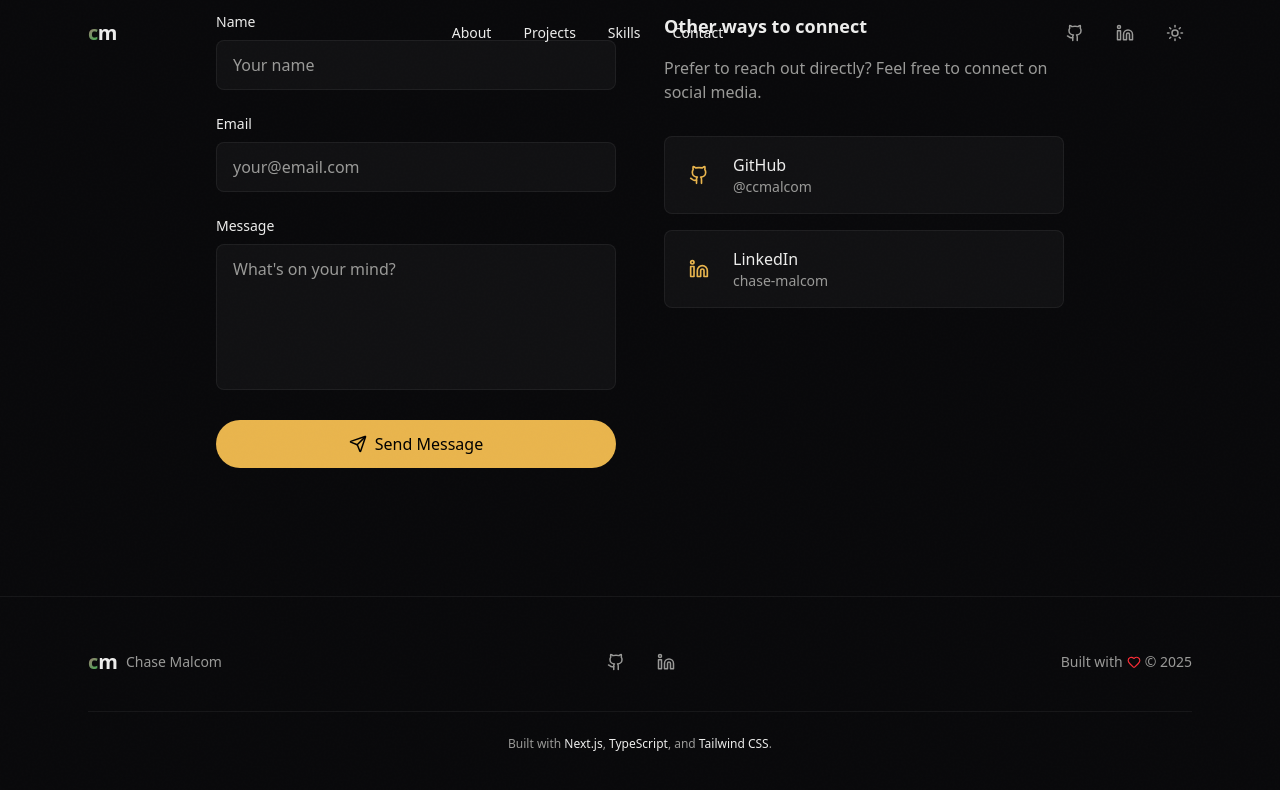
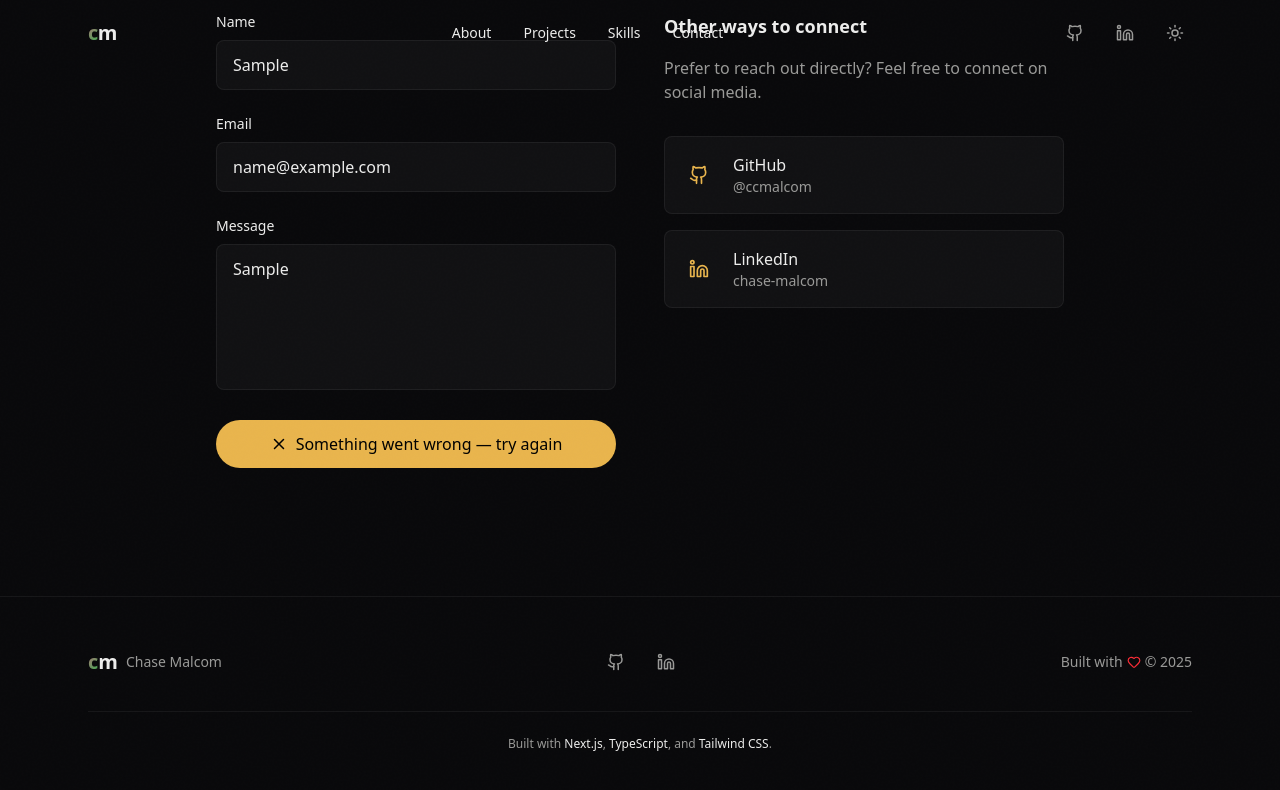
Before and after one commit to ccmalcom/portfolio, a Next.js app: page / in a window 1280 px wide. Both pictures are taken after typing "Sample", "name@example.com", "Sample" into the empty fields and a click on the button "Send Message". Shown: the part 4754-5544 px from the top of the page. Built offline with nearby package versions, Linux system fonts and the light colour scheme.

Commit message:
claude code review

```diff
--- a/next.config.ts
+++ b/next.config.ts
@@ -2,17 +2,8 @@ import type { NextConfig } from "next";
 
 const nextConfig: NextConfig = {
   images: {
-    // Allow placeholder images during development
-    remotePatterns: [
-      {
-        protocol: "https",
-        hostname: "**",
-      },
-    ],
-    // Optimize images
     formats: ["image/avif", "image/webp"],
   },
-  // Enable React strict mode for better development
   reactStrictMode: true,
 };
 
--- a/src/app/globals.css
+++ b/src/app/globals.css
@@ -198,7 +198,7 @@ body {
 }
 
 .dark::-webkit-scrollbar-thumb:hover {
-  background: #2a2a2a;
+  background: var(--background-tertiary);
 }
 
 /* Selection styling */
@@ -241,7 +241,7 @@ body {
   -webkit-background-clip: text;
   -webkit-text-fill-color: transparent;
   background-clip: text;
-  animation: gradient-shift 6s ease-in-out infinite;
+  animation: var(--animate-gradient-shift);
 }
 
 /* Glow effect for cards */
--- a/src/components/Contact.tsx
+++ b/src/components/Contact.tsx
@@ -2,7 +2,7 @@
 
 import { motion, useInView } from "framer-motion";
 import { useRef, useState } from "react";
-import { Send, Github, Linkedin, Mail, Loader2, CheckCircle } from "lucide-react";
+import { Send, Github, Linkedin, Loader2, CheckCircle, X } from "lucide-react";
 import { socialLinks } from "@/data/portfolio";
 
 export function Contact() {
@@ -38,12 +38,9 @@ export function Contact() {
       } else {
         throw new Error("Form submission failed");
       }
-    } catch {
-
-      // For demo purposes, show success after delay
-      await new Promise((resolve) => setTimeout(resolve, 1500));
+    } catch (error) {
+      console.error(error);
       setStatus("error");
-      setFormState({ name: "", email: "", message: "" });
     }
   };
 
@@ -154,6 +151,11 @@ export function Contact() {
                     <CheckCircle size={18} />
                     Message Sent!
                   </>
+                ) : status === "error" ? (
+                  <>
+                    <X size={18} />
+                    Something went wrong — try again
+                  </>
                 ) : (
                   <>
                     <Send size={18} />
--- a/src/components/Footer.tsx
+++ b/src/components/Footer.tsx
@@ -1,6 +1,6 @@
 "use client";
 
-import { Github, Linkedin, Mail, Heart } from "lucide-react";
+import { Github, Linkedin, Heart } from "lucide-react";
 import { socialLinks } from "@/data/portfolio";
 
 export function Footer() {
--- a/src/components/Hero.tsx
+++ b/src/components/Hero.tsx
@@ -14,7 +14,6 @@ export function Hero() {
       {/* Background gradient */}
       <div className="absolute inset-0 bg-gradient-radial from-accent/5 via-transparent to-transparent" />
 
-      {/* Floating decorative elements */}
       {/* Floating decorative elements */}
       <motion.div
         className="absolute top-1/4 left-[15%] w-4 h-4 rounded-full bg-spot-blue"
--- a/src/components/Navigation.tsx
+++ b/src/components/Navigation.tsx
@@ -200,6 +200,7 @@ export function Navigation() {
 									href={socialLinks.github}
 									target="_blank"
 									rel="noopener noreferrer"
+									aria-label="GitHub"
 									className="text-foreground-muted hover:text-foreground transition-colors">
 									<Github size={24} />
 								</a>
@@ -207,6 +208,7 @@ export function Navigation() {
 									href={socialLinks.linkedin}
 									target="_blank"
 									rel="noopener noreferrer"
+									aria-label="LinkedIn"
 									className="text-foreground-muted hover:text-foreground transition-colors">
 									<Linkedin size={24} />
 								</a>
--- a/src/components/Projects.tsx
+++ b/src/components/Projects.tsx
@@ -263,7 +263,7 @@ function ProjectCard({
 			<div className={`lg:col-span-5 space-y-4 ${!isEven ? 'lg:order-1' : ''}`}>
 				<div className="space-y-2">
 					<p className="text-spot-pink text-sm font-mono">Featured Project</p>
-					<a href={project.liveUrl ? project.liveUrl : project.githubUrl} target="__blank">
+					<a href={project.liveUrl ? project.liveUrl : project.githubUrl} target="_blank">
 						<h3 className="text-2xl md:text-3xl font-bold text-foreground">
 							{project.title}
 						</h3>
--- a/src/components/Skills.tsx
+++ b/src/components/Skills.tsx
@@ -1,6 +1,6 @@
 "use client";
 
-import { color, motion, useInView } from "framer-motion";
+import { motion, useInView } from "framer-motion";
 import { useRef } from "react";
 import { Cloud, Layout, Server, Wrench } from "lucide-react";
 import { skills, Skill } from "@/data/portfolio";
```
